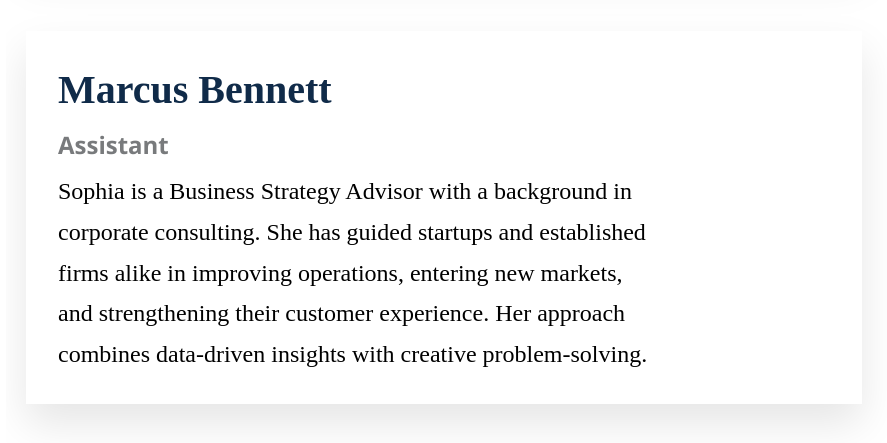
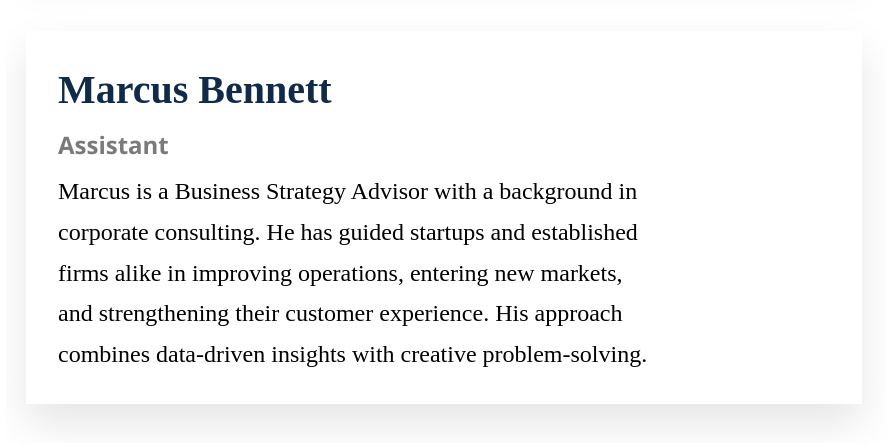
Before and after one commit to nasrAnthony/ffi-web-app, a Django app: page /about-us/ in a window 1280 px wide. Shown: the part 2441-2884 px from the top of the page, without its empty margins (34-921 px from the left). Run offline with Django 5.2, Linux system fonts and the light colour scheme.

Commit message:
Fixed Marcus BIO

```diff
--- a/ffi/app/templates/app/about_page.html
+++ b/ffi/app/templates/app/about_page.html
@@ -75,7 +75,7 @@
               <h3 class="fs-title">Marcus Bennett</h3>
               <h3 class="fs-sub-title">Assistant</h3>
               <p class="fs-body">
-                Sophia is a Business Strategy Advisor with a background in corporate consulting. She has guided startups and established firms alike in improving operations, entering new markets, and strengthening their customer experience. Her approach combines data-driven insights with creative problem-solving.
+                Marcus is a Business Strategy Advisor with a background in corporate consulting. He has guided startups and established firms alike in improving operations, entering new markets, and strengthening their customer experience. His approach combines data-driven insights with creative problem-solving.
             </div>
           </article>
         </div>
```
